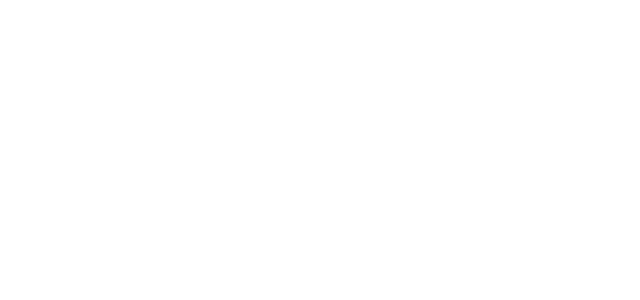
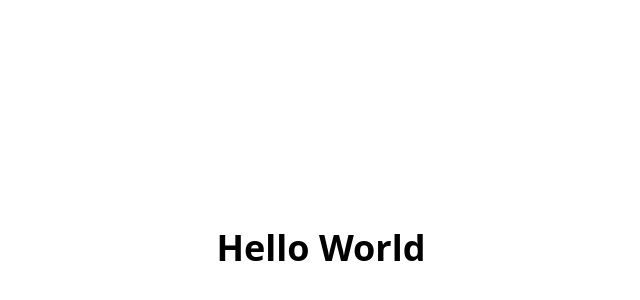
Before and after one commit to No-Country/c12-08-m-php-react, a Next.js app in the folder frontend/: page / in a window 1280 px wide. Shown: the part 152-452 px from the top of the page, without its empty margins (319-959 px from the left). Built offline with nearby package versions, Linux system fonts and the light colour scheme.

Commit message:
feat: tailwind.config.js Set color palette

```diff
--- a/frontend/tailwind.config.js
+++ b/frontend/tailwind.config.js
@@ -1,12 +1,16 @@
 module.exports = {
-  content: [
-    './pages/**/*.{js,ts,jsx,tsx}',
-    './components/**/*.{js,ts,jsx,tsx}',
-  ],
+  content: ['./pages/**/*.{js,ts,jsx,tsx}', './components/**/*.{js,ts,jsx,tsx}'],
   theme: {
     extend: {
       colors: {
-        'my-custom-color': '#ffffff',
+        green: '#A5D481',
+        lightGreen: '#D4F1BE',
+        blue: '#0568FD',
+        lightBlue: '#D4E6FF',
+        yellow: '#EBEE70',
+        lightGray: '#E6E9EF',
+        white: '#FFFFFF',
+        black: '#000000',
       },
       screens: {
         xs: '375px',
```
